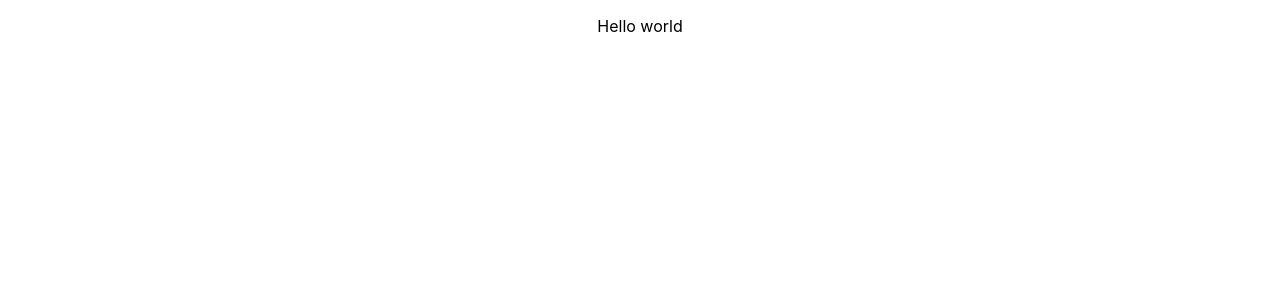
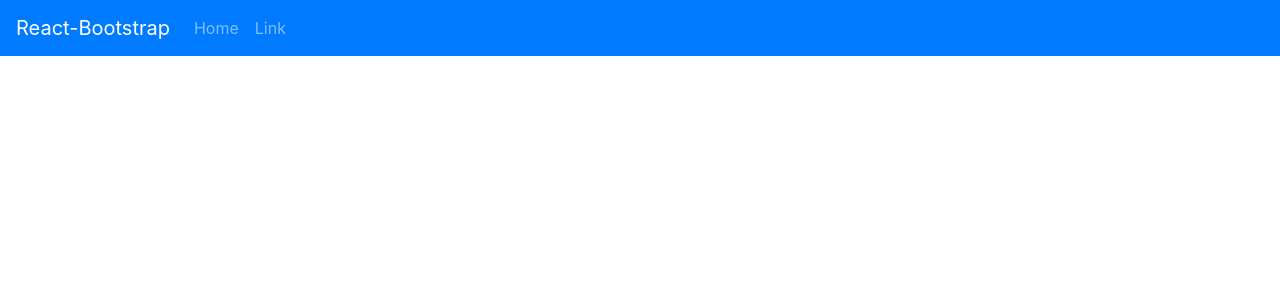
Before and after one commit to Vanhouttestien/languageteachtool, a React (Create React App) app: page / in a window 1280 px wide. Shown: the top 300 px of the page. Built offline with nearby package versions, Linux system fonts and the light colour scheme.

Commit message:
add bootstrap and create NavBar component

```diff
--- a/package.json
+++ b/package.json
@@ -7,7 +7,7 @@
     "@testing-library/react": "^11.2.7",
     "@testing-library/user-event": "^12.8.3",
     "axios": "^0.21.4",
-    "bootstrap": "^4.6.2",
+    "bootstrap": "^4.6.0",
     "jwt-decode": "^3.1.2",
     "react": "^17.0.2",
     "react-bootstrap": "^1.6.6",
--- a/public/index.html
+++ b/public/index.html
@@ -10,11 +10,17 @@
       content="Web site created using create-react-app"
     />
     <link rel="apple-touch-icon" href="%PUBLIC_URL%/logo192.png" />
+    <link
+      rel="stylesheet"
+      href="https://cdn.jsdelivr.net/npm/bootstrap@4.6.0/dist/css/bootstrap.min.css"
+      integrity="sha384-B0vP5xmATw1+K9KRQjQERJvTumQW0nPEzvF6L/Z6nronJ3oUOFUFpCjEUQouq2+l"
+      crossorigin="anonymous"
+    />
     <!--
       manifest.json provides metadata used when your web app is installed on a
       user's mobile device or desktop. See https://developers.google.com/web/fundamentals/web-app-manifest/
     -->
-    <link rel="manifest" href="%PUBLIC_URL%/manifest.json" />
+    <link rel="manifest" href="%PUBLIC_URL%/manifest.json" crossorigin="use-credentials" />
     <!--
       Notice the use of %PUBLIC_URL% in the tags above.
       It will be replaced with the URL of the `public` folder during the build.
--- a/src/App.js
+++ b/src/App.js
@@ -1,10 +1,12 @@
 import logo from './logo.svg';
 import './App.css';
+import NavBar from './components/NavBar';
 
 function App() {
   return (
     <div className="App">
-      <p>Hello world</p>
+      <NavBar/>
+
     </div>
   );
 }
--- /dev/null
+++ b/src/components/NavBar.js
@@ -0,0 +1,20 @@
+import React from 'react'
+import {Navbar, Container, Nav} from "react-bootstrap";
+
+
+const NavBar = () => {
+  return(
+    <Navbar bg="primary" variant="dark" expand="md" fixed='top'>
+            <Navbar.Brand href="#home">React-Bootstrap</Navbar.Brand>
+            <Navbar.Toggle aria-controls="basic-navbar-nav" />
+            <Navbar.Collapse id="basic-navbar-nav">
+                <Nav className="mr-auto">
+                    <Nav.Link href="#home">Home</Nav.Link>
+                    <Nav.Link href="#link">Link</Nav.Link>
+                </Nav>
+            </Navbar.Collapse>
+    </Navbar>
+  )
+};
+
+export default NavBar
```
Also changed, not shown: 1 other file (tests, documents, lock files or other folders).
